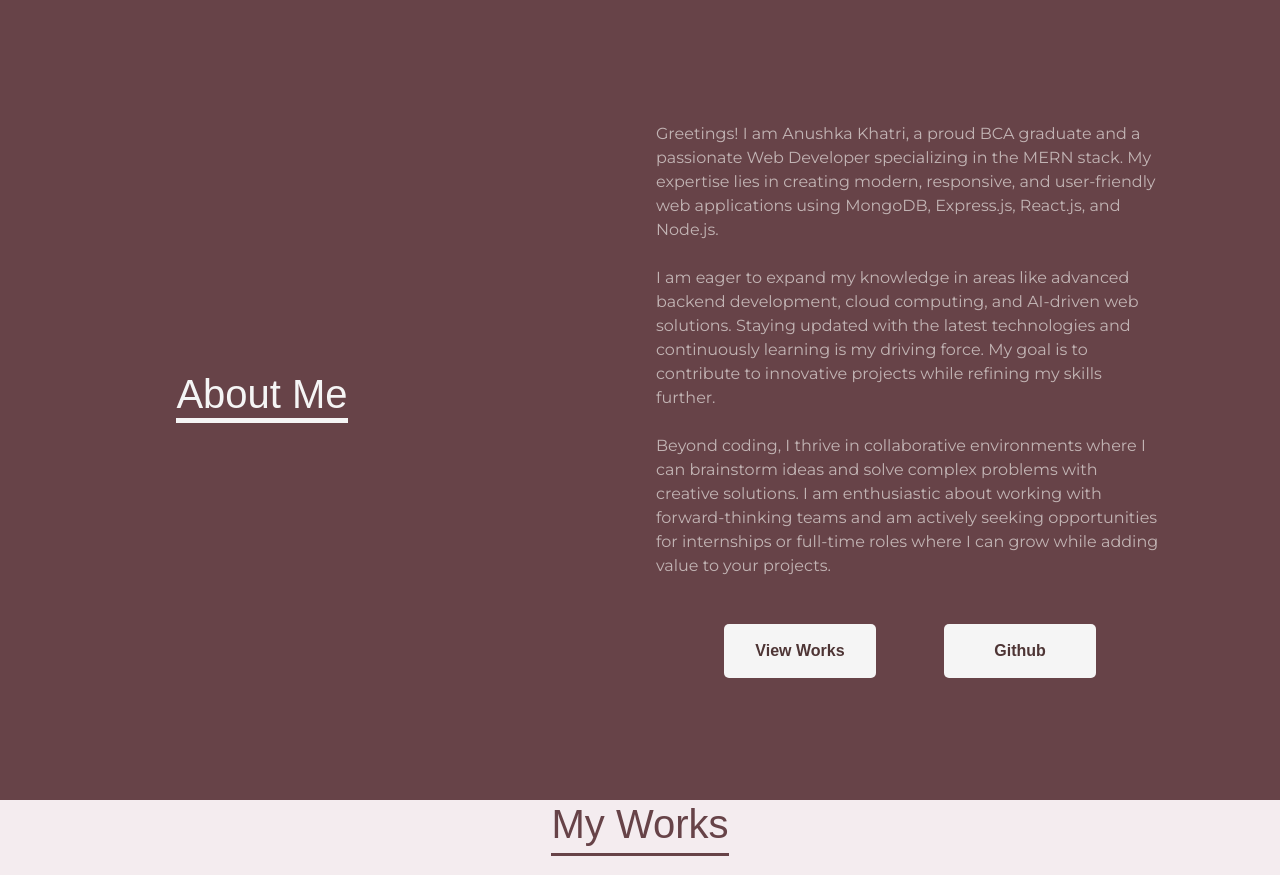
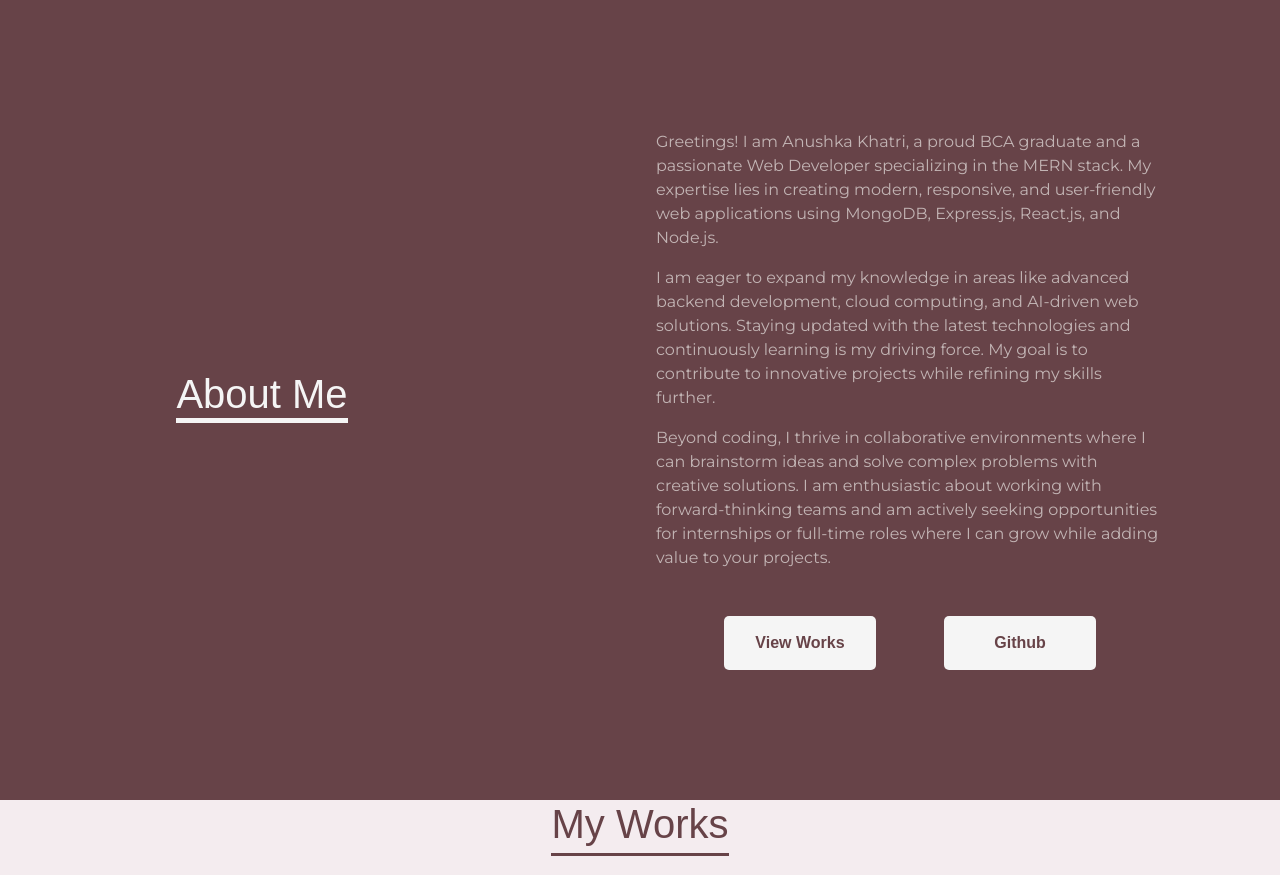
Before and after one commit to anushkakhatri04/Portfolio, a React (Vite) app in the folder Portfolio/: page / in a window 1280 px wide. Shown: the part 800-1675 px from the top of the page. Built offline with nearby package versions, Linux system fonts and the light colour scheme.

Commit message:
Saving changes before pull

```diff
--- a/Portfolio/src/homePage/About.jsx
+++ b/Portfolio/src/homePage/About.jsx
@@ -9,16 +9,16 @@ function About() {
             <div className="content">
                 <p>
                     Greetings! I am Anushka Khatri, a proud BCA graduate and a passionate Web Developer specializing in the MERN stack. My expertise lies in creating modern, responsive, and user-friendly web applications using MongoDB, Express.js, React.js, and Node.js.
-                    <br />
-                    <br />
+                </p>
+                <p>
                     I am eager to expand my knowledge in areas like advanced backend development, cloud computing, and AI-driven web solutions. Staying updated with the latest technologies and continuously learning is my driving force. My goal is to contribute to innovative projects while refining my skills further.
-                    <br />
-                    <br />
+                </p>
+                <p>
                     Beyond coding, I thrive in collaborative environments where I can brainstorm ideas and solve complex problems with creative solutions. I am enthusiastic about working with forward-thinking teams and am actively seeking opportunities for internships or full-time roles where I can grow while adding value to your projects.
                 </p>
                 <div className="btnGrp">
-                    <button className="btn"><a href="#myWorks" className="works">View Works</a></button>
-                    <button className="btn"><a href="https://github.com/anushkakhatri04" target="_blank" rel="noopener noreferrer">Github</a></button>
+                    <a href="#myWorks" className="btn">View Works</a>
+                    <a href="https://github.com/anushkakhatri04" target="_blank" rel="noopener noreferrer" className="btn">Github</a>
                 </div>
             </div>
         </div>
--- a/Portfolio/src/homePage/Hero.jsx
+++ b/Portfolio/src/homePage/Hero.jsx
@@ -1,16 +1,19 @@
 import React from "react";
 
 function Hero() {
-
     return (
         <div className="infoContainer">
             <div className="info">
                 <h5>HELLO</h5>
-                <span><h1>I'm Anushka Khatri</h1></span>
+                <h1>I'm Anushka Khatri</h1>
                 <h3>Web Developer</h3>
-                <button className="btn" id="hireMeBtn" onClick={() => document.getElementById("contactMe").scrollIntoView({ behavior: "smooth" })}>HIRE ME</button>
+                <button className="btn" id="hireMeBtn" onClick={() => document.getElementById("contactMe").scrollIntoView({ behavior: "smooth" })}>
+                    HIRE ME
+                </button>
             </div>
-            <div className="pic"><img src="pic.png"></img></div>
+            <div className="pic">
+                <img src="pic.png" alt="Anushka Khatri" />
+            </div>
         </div>
     );
 }
--- a/Portfolio/src/homePage/Homepage.jsx
+++ b/Portfolio/src/homePage/Homepage.jsx
@@ -1,6 +1,6 @@
 import React from "react";
 import Navbar from "./Navbar"
-import Hero from "./hero";
+import Hero from "./Hero";
 import About from "./About";
 import Projects from "./Projects";
 import Contact from "./Contact";
```
